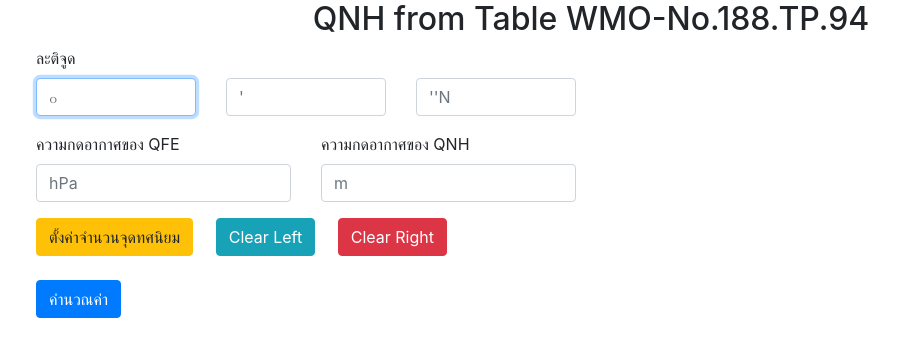
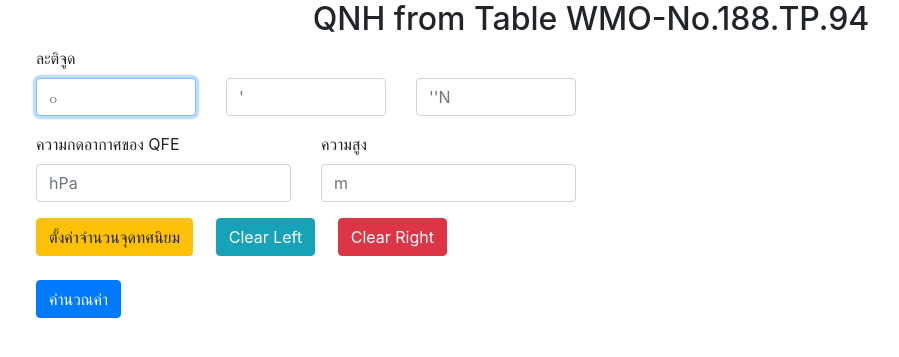
Before and after one commit to kiritojung/airmet, a Django app: page /qnh/ in a window 1280 px wide. Shown: the part 56-413 px from the top of the page, without its empty margins (49-948 px from the left). Run offline with Django 3.2, Linux system fonts and the light colour scheme; some libraries are stand-ins or nearby versions.

Commit message:
update 2 oct 2020

```diff
--- a/templates/page3.html
+++ b/templates/page3.html
@@ -29,8 +29,8 @@
 				<input type="text" class="form-control" name="qfe" id="qfe" onkeypress="return isNumberKey(event)" placeholder="hPa" required>
 			</div>
 			<div class="col">
-				<label for="">ความกดอากาศของ QNH</label>
-				<input type="text" class="form-control" name="qnh" id="qnh" onkeypress="return isNumberKey(event)" placeholder="m" required>
+				<label for="">ความสูง</label>
+				<input type="text" class="form-control" name="h" id="h" onkeypress="return isNumberKey(event)" placeholder="m" required>
 			</div>
 		</div>
 	</div>
--- a/templates/qfeHeight.html
+++ b/templates/qfeHeight.html
@@ -30,7 +30,7 @@
 			</div>
 			<div class="col">
 				<label for="">ความกดอากาศของ QNH</label>
-				<input type="text" class="form-control" name="qnh" id="qnh" onkeypress="return isNumberKey(event)" placeholder="m" required>
+				<input type="text" class="form-control" name="qnh" id="qnh" onkeypress="return isNumberKey(event)" placeholder="hPa" required>
 			</div>
 		</div>
 	</div>
```
